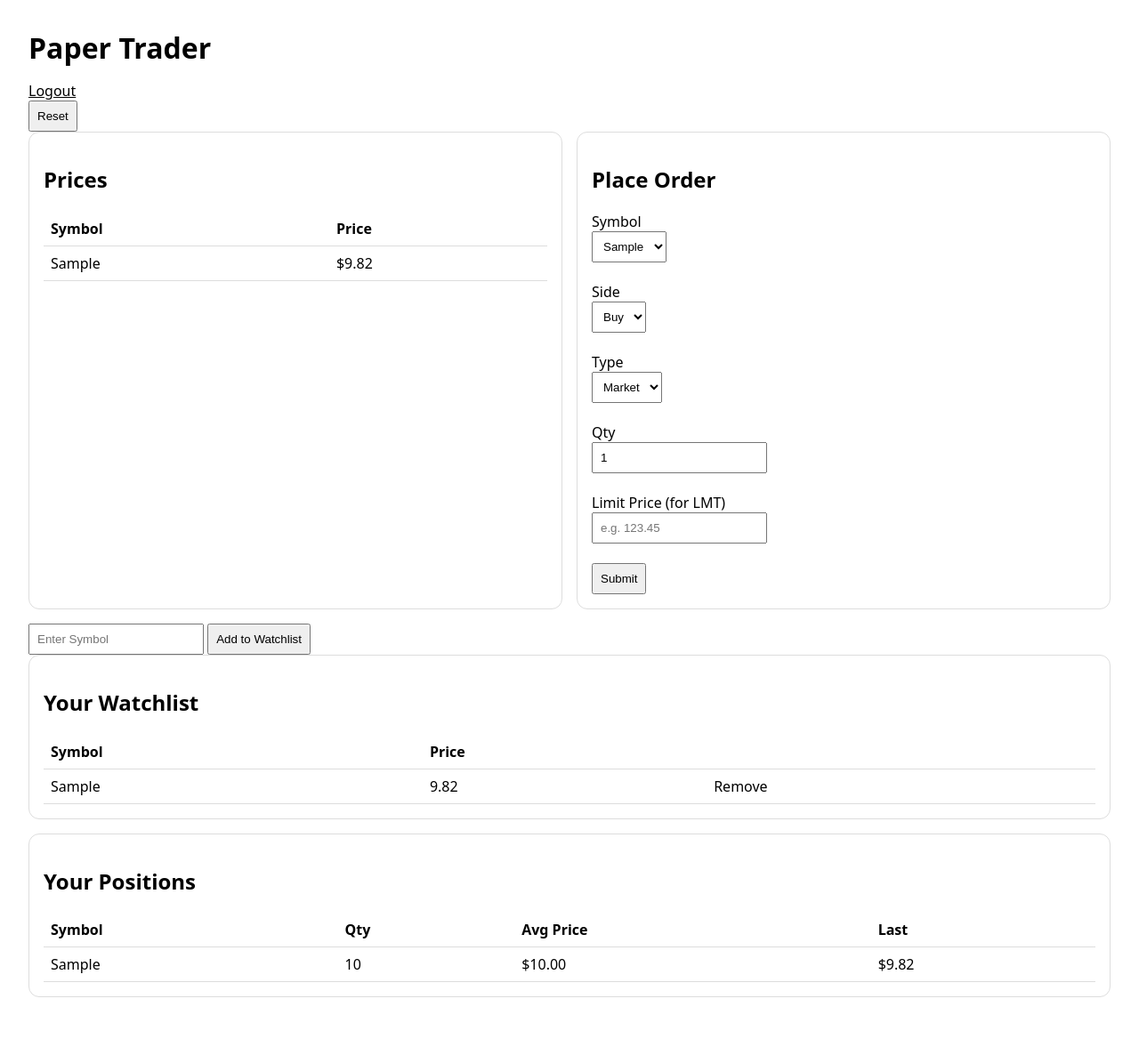
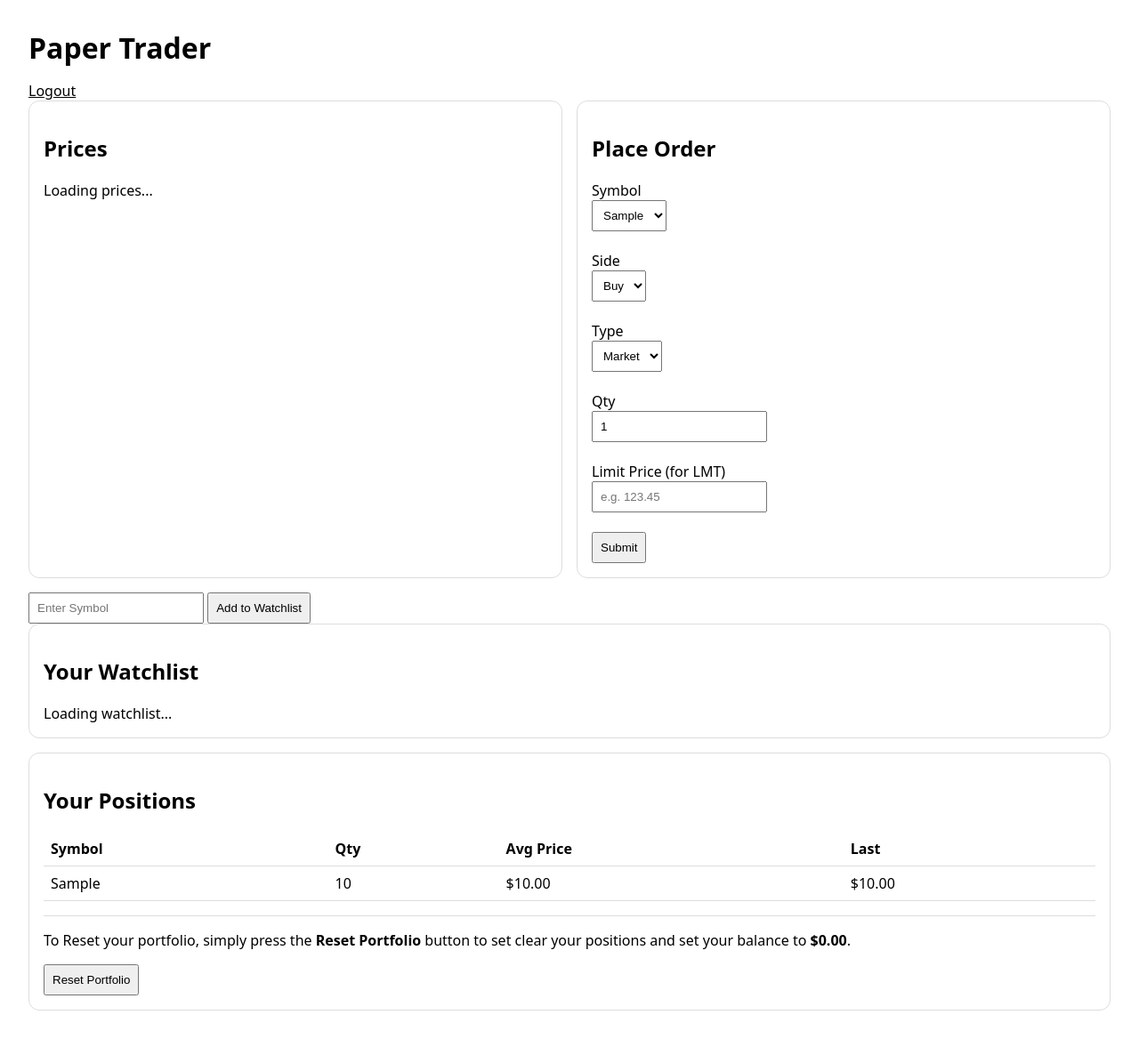
Before and after one commit to Thomas-Ryan-CS/PaperTrader, a Flask app: page / in a window 1280 px wide. Shown: the whole page at 89% size. Before the commit the page ends 1121 px from the top, so only its background shows below. Run offline with Flask 3, Linux system fonts and the light colour scheme; the visitor is signed in with stand-in values (Sample User, id 1); tables that the repository leaves empty hold one stand-in row (values such as "Sample post"); some libraries are stand-ins or nearby versions.

Commit message:
updated Reset button

```diff
--- a/templates/dashboard.html
+++ b/templates/dashboard.html
@@ -5,18 +5,6 @@
   <!-- Top-right logout button -->
   <div class="topbar">
     <a class="btn-logout" href="{{ url_for('logout') }}" aria-label="Log out">Logout</a>
-  </div>
-
-    <!--Controls Reset -->
-  <div class="topbar">
-    <form action="{{ url_for('reset_portfolio') }}" method="post" style="display:inline;" onsubmit="return confirm('Are you sure you want to reset your portfolio? This will clear all positions and set your balance to 0.');">
-      <button type="submit" class="btn-reset">Reset</button>
-    </form>
-  </div>
-
-  <div hx-get="{{ url_for('dash_tick') }}"
-     hx-trigger="load, every 5s"
-     hx-swap="none">
   </div>
 
   <!-- Prices + Order Form grid -->
@@ -81,6 +69,17 @@
     <div id="positions" hx-get="{{ url_for('positions_partial') }}" hx-trigger="load, every 6s" hx-swap="innerHTML">
       Loading positions...
     </div>
+    <hr style="margin: 1rem 0; border: none; border-top: 1px solid #ddd;">
+
+    <div class="reset-section">
+      <p class="reset-desc">
+        To Reset your portfolio, simply press the <strong>Reset Portfolio</strong> button to
+        set clear your positions and set your balance to <strong>$0.00</strong>.
+      </p>
+      <form action="{{ url_for('reset_portfolio') }}" method="post"
+            onsubmit="return confirm('Are you sure you want to reset your portfolio? This will remove all positions and set your balance to 0.');">
+        <button type="submit" class="btn-reset">Reset Portfolio</button>
+      </form>
+    </div>
   </div>
-
 {% endblock %}
```
Also changed, not shown: static/css/dashboard.css (+21 -0 lines).
